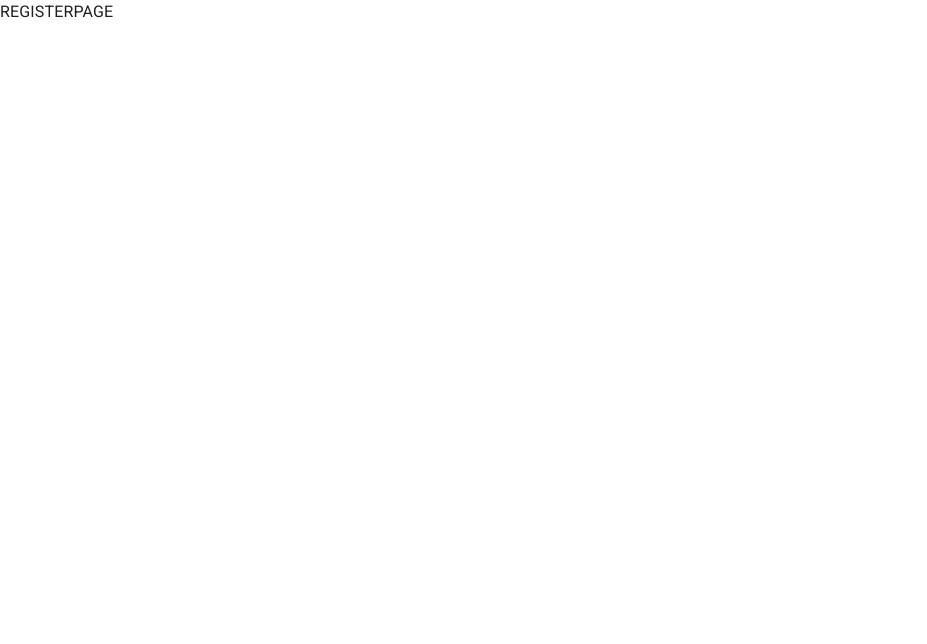
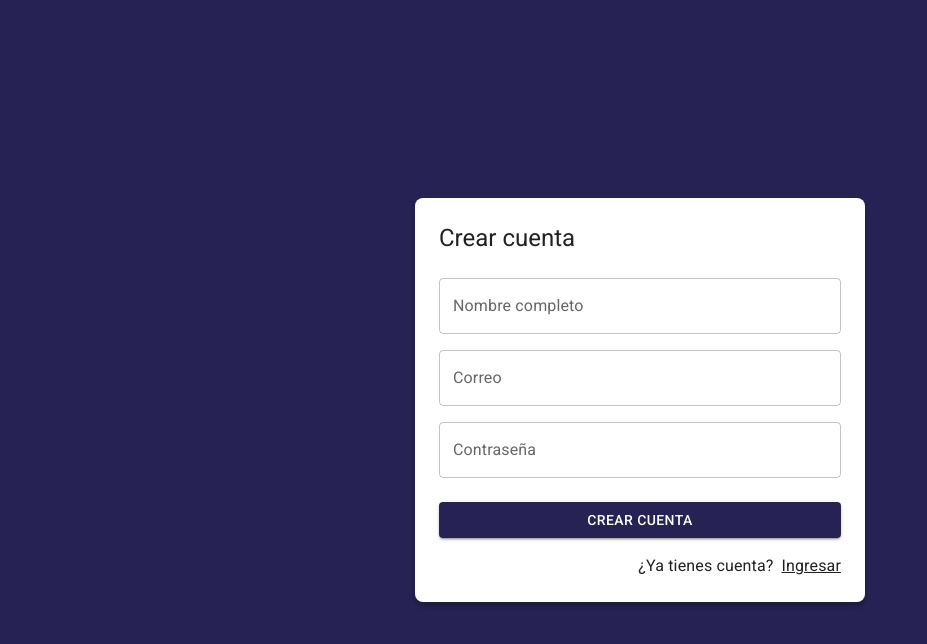
Before and after one commit to MatiasFSS/Journal-App, a React (Vite) app: page /auth/register in a window 1280 px wide. Shown: the top 644 px of the page, without its empty margins (0-927 px from the left). Built offline with nearby package versions, Linux system fonts and the light colour scheme.

Commit message:
Diseño de RegisterPage

```diff
--- /dev/null
+++ b/src/auth/pages/RegisterPage.jsx
@@ -0,0 +1,65 @@
+import {Link as RouterLink} from 'react-router-dom'
+import { Google } from "@mui/icons-material"
+import { Button, Grid, Link, TextField, Typography } from "@mui/material"
+import { AuthLayout } from '../layout/AuthLayout'
+
+
+export const RegisterPage = () => {
+  return (
+   <AuthLayout title='Crear cuenta'>
+
+    <form>
+      <Grid container>
+
+        <Grid item xs={12} sx={{mt:2}}>
+          <TextField
+            label="Nombre completo"
+            type="text"
+            placeholder="Nombre completo"
+            fullWidth
+          />
+        </Grid>
+
+        <Grid item xs={12} sx={{mt:2}}>
+          <TextField
+            label="Correo"
+            type="email"
+            placeholder="correo@google.com"
+            fullWidth
+          />
+        </Grid>
+
+        <Grid item xs={12} sx={{mt:2}}>
+          <TextField
+            label="Contraseña"
+            type="password"
+            placeholder="Contraseña"
+            fullWidth
+          />
+        </Grid>
+
+        <Grid container spacing={2} sx={{mb:2, mt:1}}>
+
+          <Grid item xs={12} >
+            <Button variant="contained" fullWidth>
+              Crear cuenta
+            </Button>
+          </Grid>
+
+        </Grid>
+
+        <Grid container direction='row' justifyContent='end'>
+          <Typography sx={{mr:1}}>¿Ya tienes cuenta?</Typography>
+          <Link component={RouterLink} color='inherit' to='/auth/login'>
+            Ingresar
+          </Link>
+        </Grid>
+
+      </Grid>
+    </form>
+
+   </AuthLayout>
+
+
+  )
+}
--- a/src/auth/pages/RegiterPage.jsx
+++ /dev/null
@@ -1,9 +0,0 @@
-
-
-export const RegiterPage = () => {
-  return (
-    <div>
-      REGISTERPAGE
-    </div>
-  )
-}
--- a/src/auth/routes/AuthRoutes.jsx
+++ b/src/auth/routes/AuthRoutes.jsx
@@ -1,13 +1,13 @@
 import { Navigate, Route, Routes } from "react-router-dom"
 import { LoginPage } from "../pages/LoginPage"
-import { RegiterPage } from "../pages/RegiterPage"
+import { RegisterPage } from "../pages/RegisterPage"
 
 
 export const AuthRoutes = () => {
   return (
    <Routes>
         <Route path="login" element={<LoginPage/>}/>
-        <Route path="register" element={<RegiterPage/>}/>
+        <Route path="register" element={<RegisterPage/>}/>
 
         <Route path="/*" element={<Navigate to='/auth/login'/>}/>
    </Routes>
```
